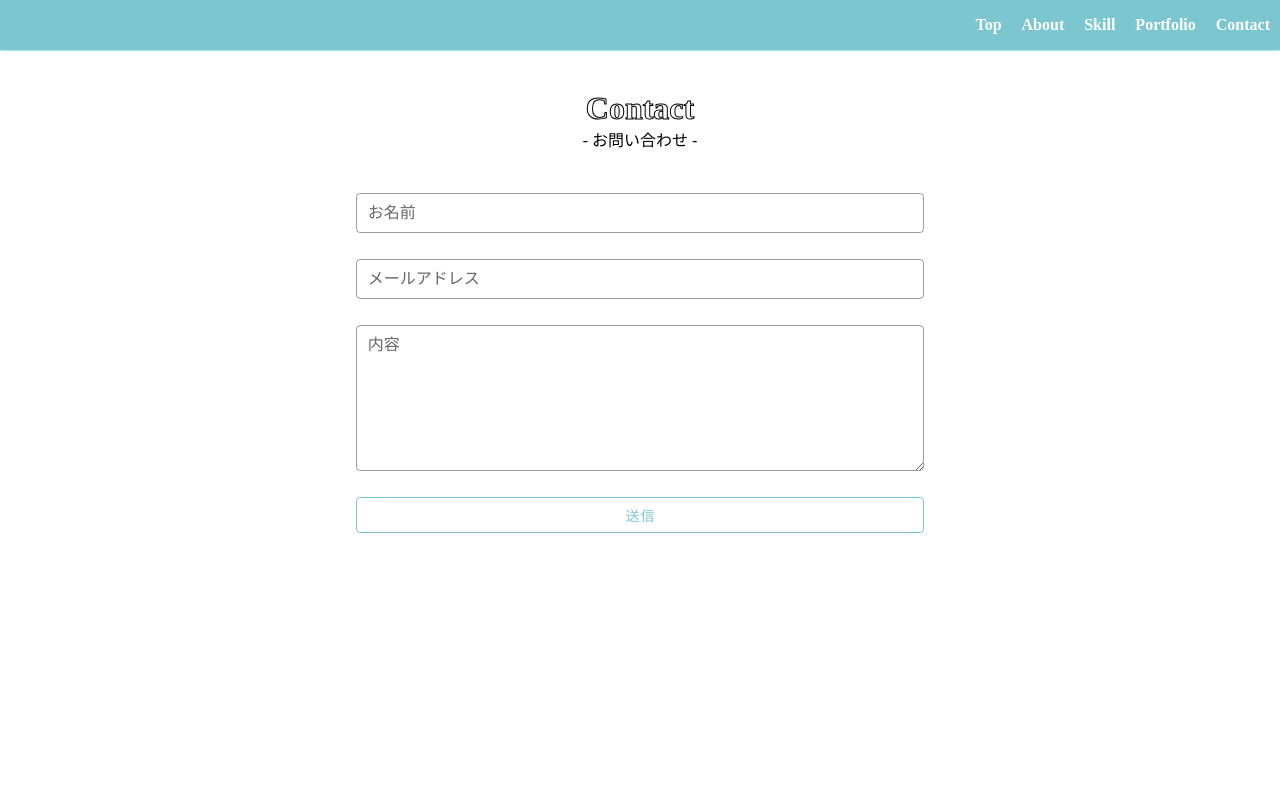
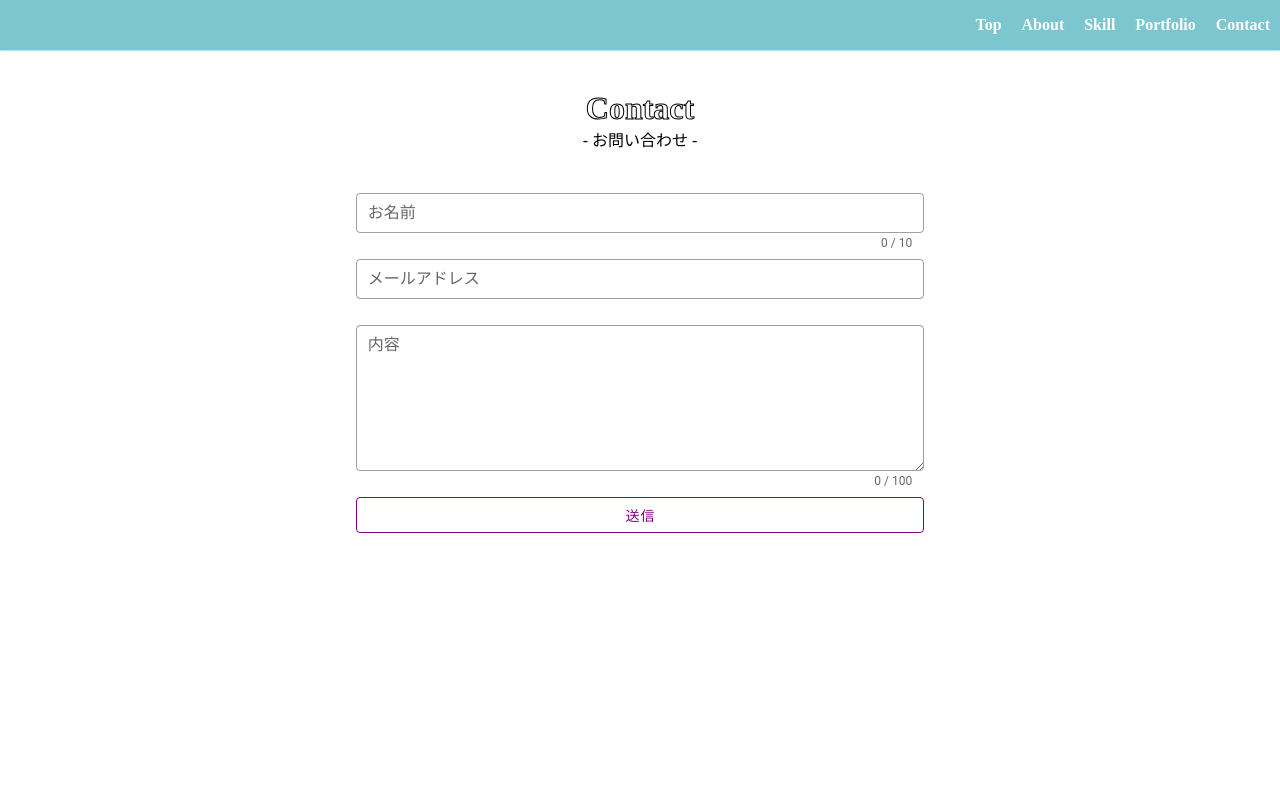
Before and after one commit to ryota-sb/ryota-site, a Vue app: page /contact in a window 1280 px wide. Shown: the top 800 px of the page. Built offline with nearby package versions, Linux system fonts and the light colour scheme.

Commit message:
Form validate

```diff
--- a/src/components/ContactPageForm.vue
+++ b/src/components/ContactPageForm.vue
@@ -3,11 +3,16 @@
     <v-container>
       <v-row justify="center">
         <v-col cols="10" md="6">
-          <v-form>
+          <v-form
+            v-model="valid"
+            ref="valid_form"
+          >
             <v-text-field
               v-model="name"
               label="お名前"
               color="#7CC6CF"
+              :rules="nameRules"
+              :counter="10"
               outlined
               dense
             >
@@ -16,6 +21,7 @@
               v-model="email"
               label="メールアドレス"
               color="#7CC6CF"
+              :rules="emailRules"
               outlined
               dense
             >
@@ -24,6 +30,8 @@
               v-model="content"
               label="内容"
               color="#7CC6CF"
+              :rules="contentRules"
+              :counter="100"
               outlined
               dense
             >
@@ -31,7 +39,7 @@
             <v-btn
               block
               outlined
-              color="#7CC6CF"
+              color="#800080"
               @click="send"
             >
               送信
@@ -49,7 +57,20 @@ export default {
     return {
       name: '',
       email: '',
-      content: ''
+      content: '',
+      valid: true,
+      nameRules: [
+        v => !!v || '名前を入力してください',
+        v => v.length <= 10 || '名前は10文字以内で入力してください'
+      ],
+      emailRules: [
+        v => !!v || 'メールアドレスを入力してください',
+        v => /.+@.+\..+/.test(v) || 'メールアドレスの形式が正しくありません'
+      ],
+      contentRules: [
+        v => !!v || 'お問い合わせ内容を入力してください',
+        v => v.length <= 100 || '100文字以内で入力してください'
+      ]
     }
   },
   methods: {
@@ -60,8 +81,10 @@ export default {
         content: this.content
       }
       const apiUrl = 'https://7rpd3dcicb.execute-api.ap-northeast-1.amazonaws.com/v1/sendmail'
+
+      if (this.$refs.valid_form.validate()) {
         this.$axios.post(apiUrl, params).then(response => {
-        console.log(response.data);
+          console.log(response.data)
           this.name = '';
           this.email = '';
           this.content = '';
@@ -71,4 +94,5 @@ export default {
       }
     }
   }
+}
 </script>
```
Lines whose indentation alone changed are shown as unchanged.
